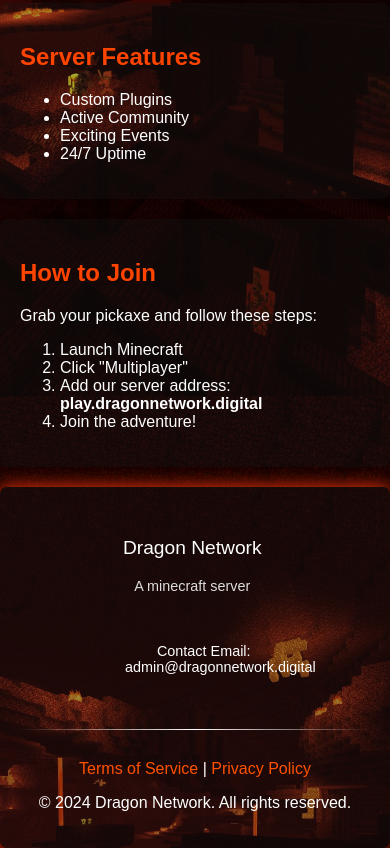
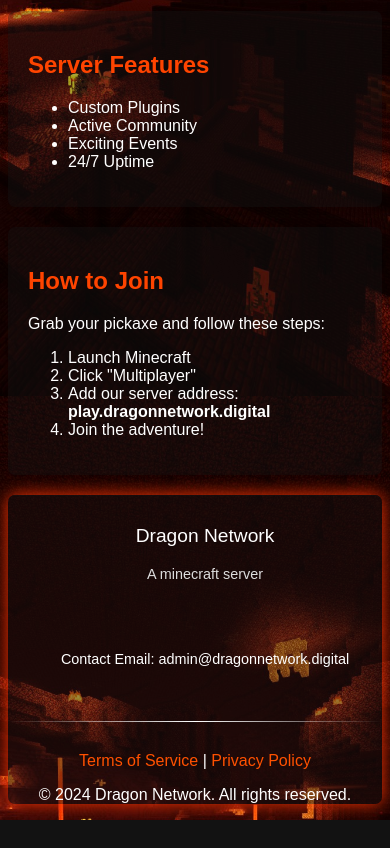
Before and after one commit to SUJANx7/Dragon-Network-Website, a website: page index.html in a window 390 px wide. Shown: the part 448-1296 px from the top of the page. After the commit the page ends 1268 px from the top, so only its background shows below. Drawn offline with Linux system fonts and the light colour scheme.

Commit message:
🛠️ footer.css -> Updated default and responsive styling for footer

```diff
--- a/assets/css/footer.css
+++ b/assets/css/footer.css
@@ -1,8 +1,4 @@
-body {
-    margin: 0;
-    padding: 0;
-}
-
+/* Default styling for larger screens */
 footer {
     background-color: var(--footer-bg-color);
     color: #fff;
@@ -64,3 +60,25 @@
         box-shadow: 0 0 20px var(--fire-glow);
     }
 }
+
+/* Responsive styling for smaller screens */
+@media only screen and (max-width: 600px) {
+    footer {
+        padding: var(--padding-unit-mobile);
+    }
+
+    .left-section,
+    .right-section {
+        width: 100%;
+        display: block;
+        margin-bottom: 20px;
+    }
+
+    .divider {
+        display: none;
+    }
+
+    .right-section {
+        margin-left: 0;
+    }
+}
```
